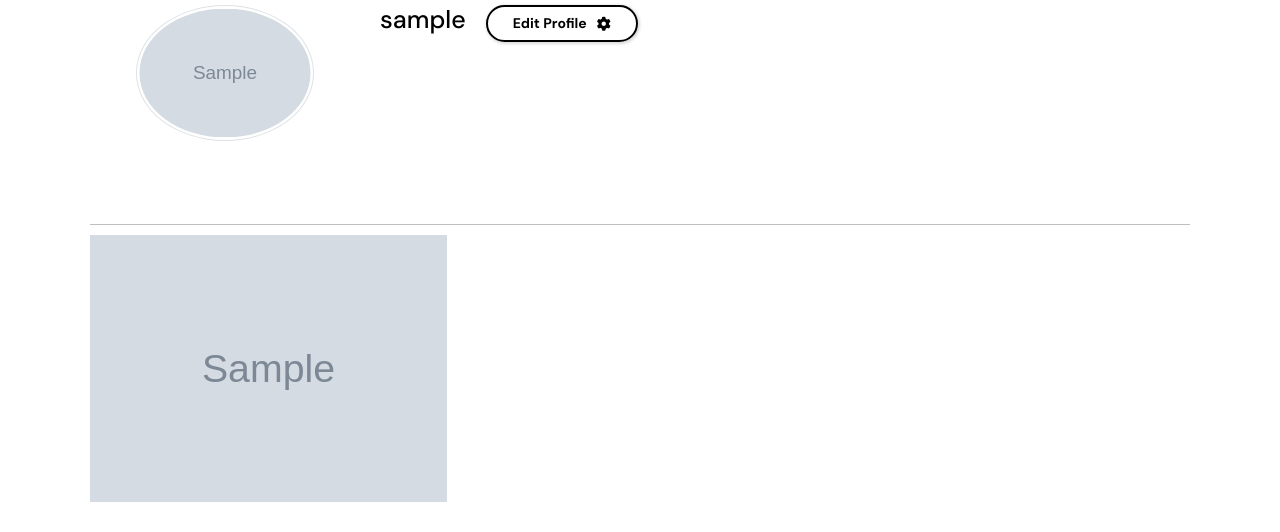
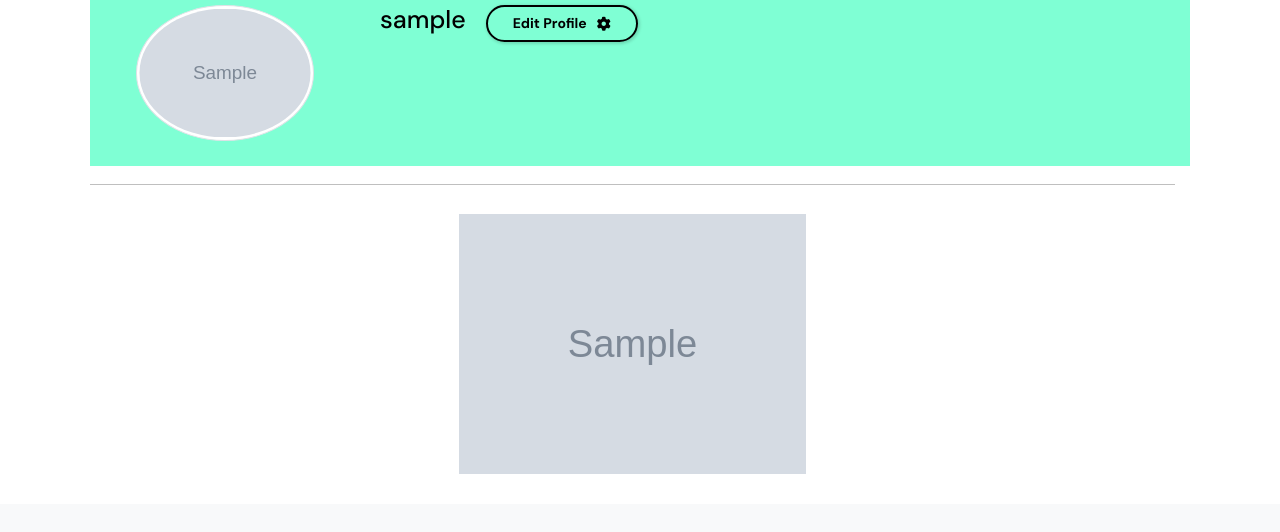
Before and after one commit to Lyonsmasawa/Insta-X, a Django app: template insta/templates/insta/profile.html in a window 1280 px wide. Shown: the part 336-868 px from the top of the page. After the commit the page ends 810 px from the top, so only its background shows below. Run offline with Django 3.2, Linux system fonts and the light colour scheme; the template is opened without the code that fills it: most values are stand-ins (such as "Sample title", 1, 10 or a date in 2020); grey boxes marked "Sample" are stand-in pictures; some libraries are stand-ins or nearby versions.

Commit message:
style profile

```diff
--- a/insta/templates/insta/profile.html
+++ b/insta/templates/insta/profile.html
@@ -2,7 +2,7 @@
 {% load bootstrap5 %}
 
 {% block content %}
-<div class="container prof">
+<div class="container prof container">
     <div class="full-profile">
         <div class="container photo ">
             <img src="{{profile.profile_photo.url}}" alt="" class="rounded-circle img-thumbnail" style="width:70%">
@@ -64,14 +64,15 @@
 
         </div>
     </div>
-    <br>
-    <br>
-    <hr>
-    <div class="row">
+
+    <div class="row images-list container justify-content-centre">
+        <br>
+        <br>
+        <hr>
         {% for image in images %}
         <div class="col-md-4 h-100">
             <div class="mx-auto mb-5" style="max-width: 40rem;">
-                <img src="{{image.image.url}}" alt="{{image.name}}" style="width: 100%;">
+                <a href="{% url 'post' image.id %}"><img src="{{image.image.url}}" alt="{{image.name}}" style="width: 100%;"></a>
             </div>
         </div>
         {% endfor %}
--- a/static/css/main.css
+++ b/static/css/main.css
@@ -1188,7 +1188,6 @@ input.nosub {
 .prof {
    padding-left: 2rem;
    padding-right: 2rem;
-
 }
 .full-profile{
     display: grid;
@@ -1196,6 +1195,7 @@ input.nosub {
     gap: 20px;
     padding-top: 2.5rem;
     padding-bottom: 2.5rem;
+    background-color: aquamarine;
 }
 .photo{
     display: flex;
@@ -1209,9 +1209,13 @@ input.nosub {
 }
 .counts{
     gap:20px;
-
 }
 .counts-det{
     display: flex;
     gap: 1rem;
 }
+.images-list{
+    display: flex;
+    align-items: center;
+    justify-content: center;
+}
```
Also changed, not shown: db.sqlite3, media/photo-1471246717586-e86823aef5ec.jpg (added).
